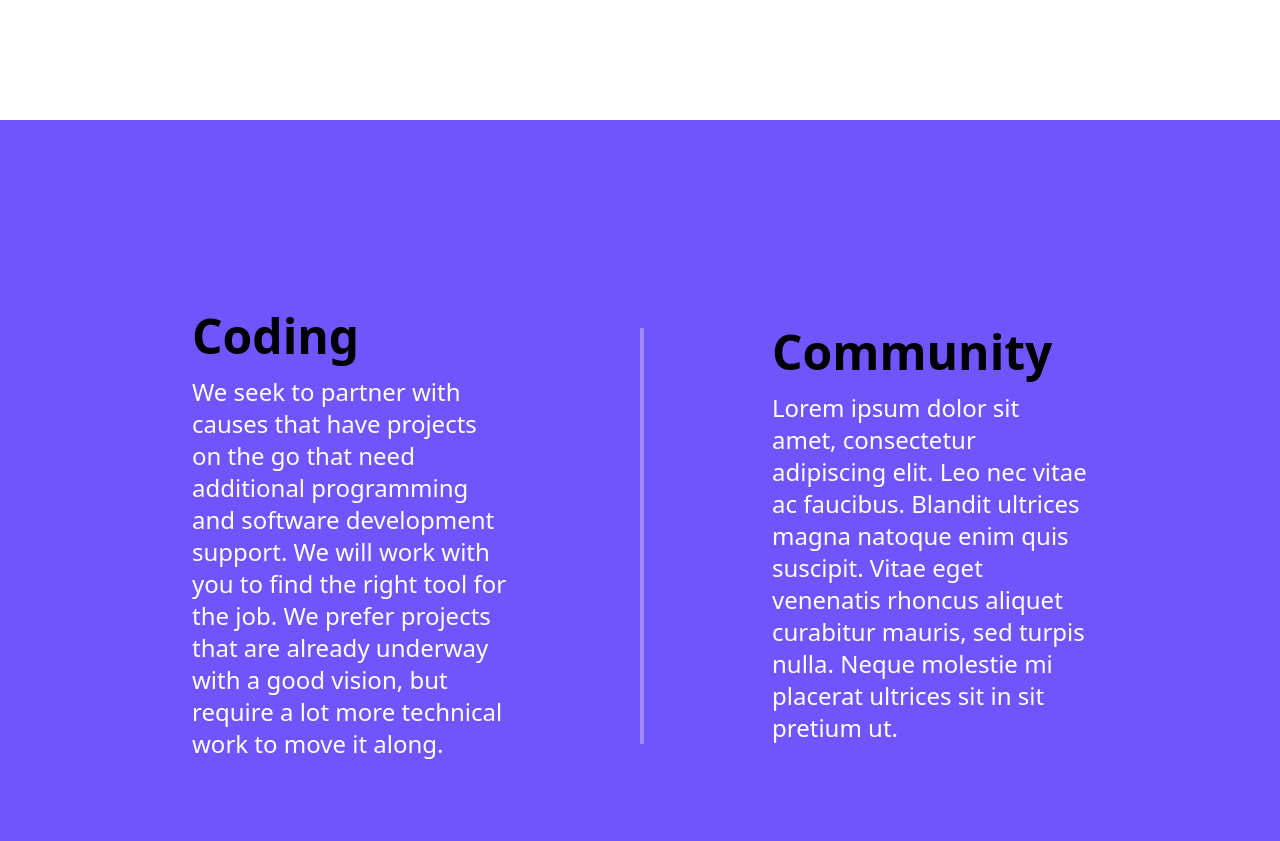
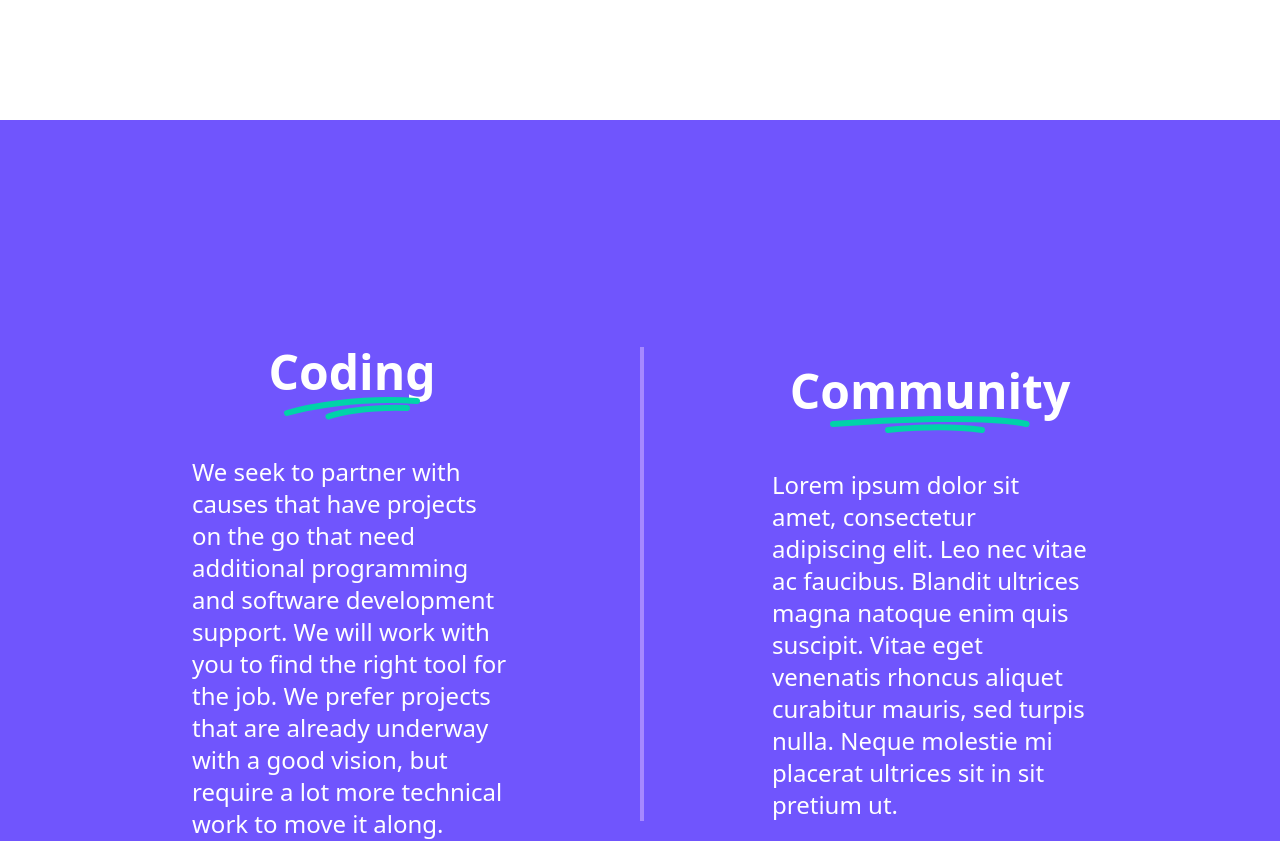
Before and after one commit to Code-the-Change-YYC/code-the-change-yyc-site, a Next.js app: page / in a window 1280 px wide. Shown: the part 1660-2501 px from the top of the page. Built offline with nearby package versions, Linux system fonts and the light colour scheme; a web font is replaced by a local one.

Commit message:
other svg

```diff
--- a/components/Heading.jsx
+++ b/components/Heading.jsx
@@ -3,10 +3,10 @@ const HEADING_CONTAINER = "p-5 flex flex-col items-center";
 const LONG_UNDERLINE_DIR = "/svgs/long_heading_underline.svg";
 const SHORT_UNDERLINE_DIR = "/svgs/short_heading_underline.svg";
 
-const Heading = ({ textColor, longUnderline = false, children }) => {
+const Heading = ({ classes, longUnderline = false, children }) => {
   return (
     <div className={HEADING_CONTAINER}>
-      <h1 className={`text-${textColor} text-5xl font-semibold`}>{children}</h1>
+      <h1 className={`text-5xl font-semibold ${classes}`}>{children}</h1>
       <img src={longUnderline ? LONG_UNDERLINE_DIR : SHORT_UNDERLINE_DIR} alt="" />
     </div>
   );
--- a/pages/index.js
+++ b/pages/index.js
@@ -1,4 +1,4 @@
-import Image from "next/image";
+import Heading from "../components/Heading";
 
 export default function Home() {
   return (
@@ -27,9 +27,9 @@ export default function Home() {
         <div></div>
       </div>
 
-      <div className="flex flex-col md:flex-row justify-center md:justify-between py-48 px-10 md:px-48 items-center md:divide-x-4 md:divide-[#A689FF] bg-white md:bg-[#7055FD]">
-        <div className="flex flex-col mt-10 md:w-1/2 md:pr-32 md:mt-0">
-          <h1 className="text-5xl font-bold">Coding</h1>
+      <div className="flex flex-col md:flex-row justify-center md:justify-between py-52 md:px-48 items-center md:divide-x-4 md:divide-[#A689FF] bg-white md:bg-[#7055FD]">
+        <div className="flex flex-col md:w-1/2 md:pr-32 md:mt-0">
+          <Heading classes="md:text-white">Coding</Heading>
           <p className="text-2xl text-black md:text-white font-medium mt-4 text-center md:text-left">
             We seek to partner with causes that have projects on the go that need additional programming and software
             development support. We will work with you to find the right tool for the job. We prefer projects that are
@@ -39,8 +39,16 @@ export default function Home() {
           <div></div>
         </div>
 
+        <img
+          src="/svgs/homepage/coding_community.svg"
+          alt="logo_svg"
+          className="md:hidden pt-16 object-fill w-[400px]"
+        />
+
         <div className="flex flex-col md:w-1/2 md:pl-32">
-          <h1 className="text-5xl font-bold">Community</h1>
+          <Heading longUnderline classes="md:text-white">
+            Community
+          </Heading>
           <p className="text-2xl text-black md:text-white font-medium mt-4 text-center md:text-left">
             Lorem ipsum dolor sit amet, consectetur adipiscing elit. Leo nec vitae ac faucibus. Blandit ultrices magna
             natoque enim quis suscipit. Vitae eget venenatis rhoncus aliquet curabitur mauris, sed turpis nulla. Neque
```
Also changed, not shown: public/svgs/homepage/coding_community.svg (added).
